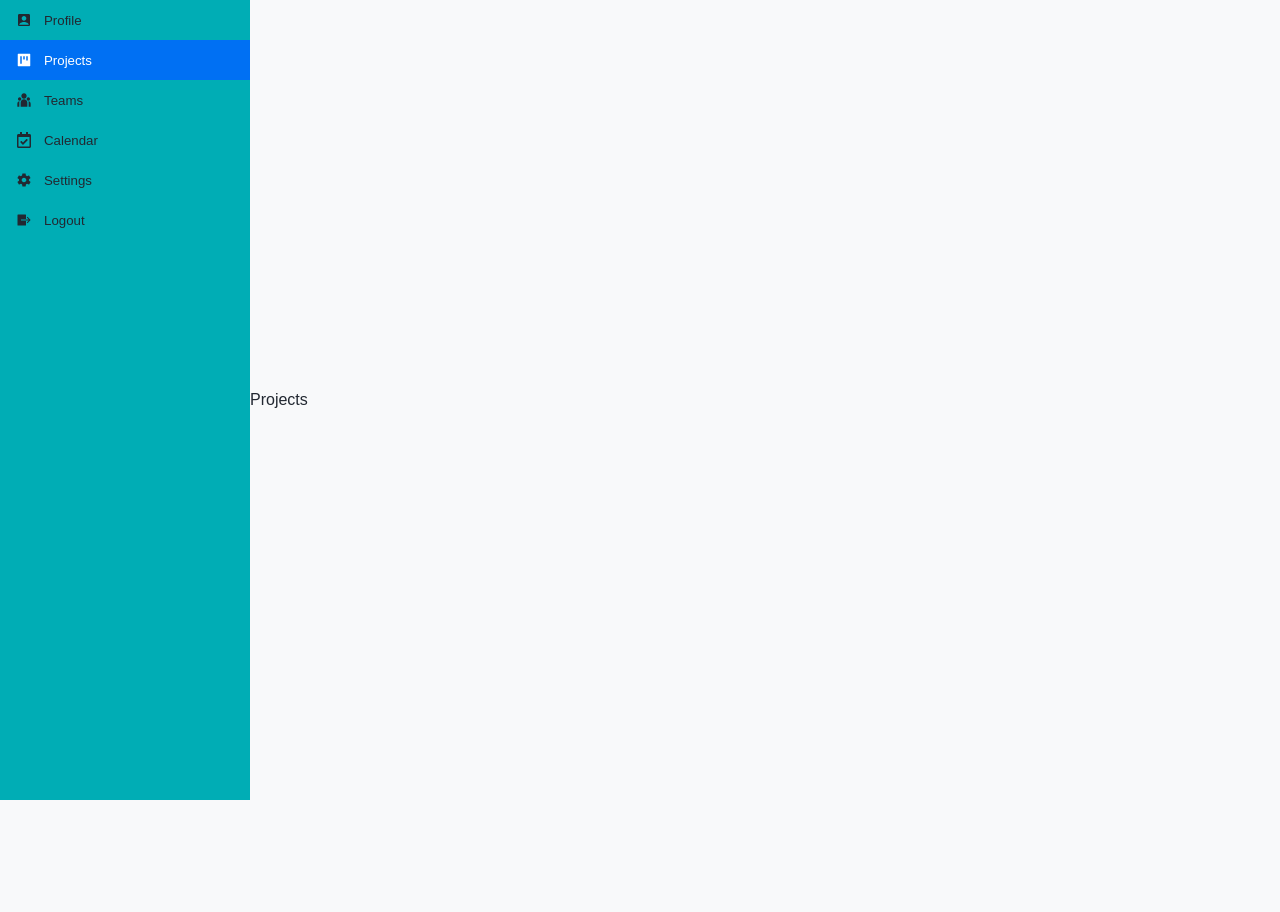
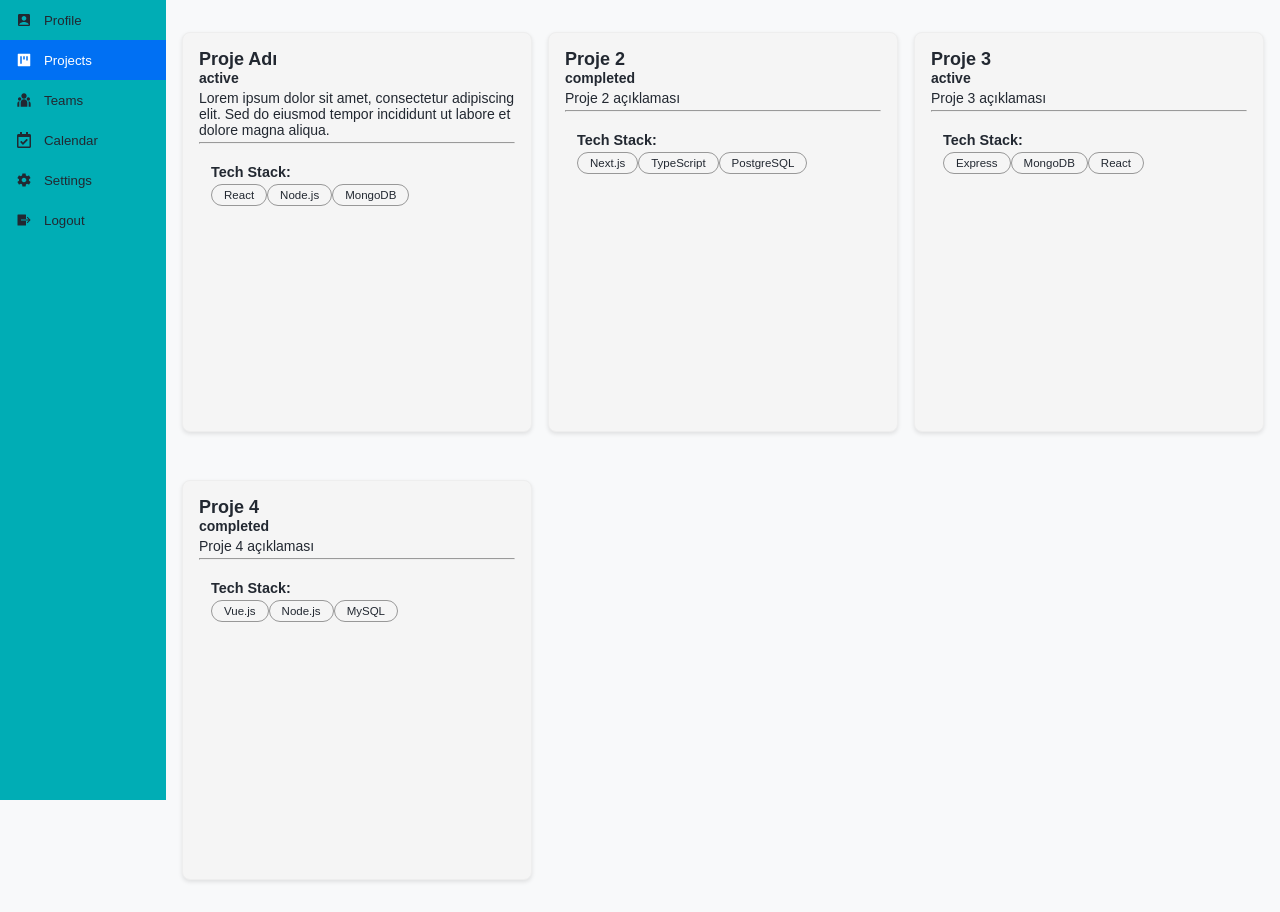
Before and after one commit to BurakSahin00/project-management-app, a Next.js app: page /home/projects in a window 1280 px wide. Before the commit the page ends 800 px from the top, so only its background shows below. Built offline with nearby package versions, Linux system fonts and the light colour scheme.

Commit message:
Project Cards Created

```diff
--- /dev/null
+++ b/src/app/components/project-card/ProjectCard.tsx
@@ -0,0 +1,34 @@
+import React from 'react'
+import styles from './project-card.module.css';
+import { spec } from 'node:test/reporters';
+
+export type ProjectCardProps = {
+    name: string;
+    description: string;
+    status: 'active' | 'completed';
+    stack: string[];
+    startDate: string;
+    endDate: string;
+    cardColor?: string; // Optional prop for card background color
+}
+
+const ProjectCard: React.FC<ProjectCardProps> = ({  name, description, status, startDate, endDate, cardColor, stack }) => {
+  return (
+    <div className={styles.projectCard} style={{ backgroundColor: cardColor || '#f5f5f5' }}>
+      <h3>{name}</h3>
+      <h4>{status}</h4>
+      <p>{description}</p>
+      <hr />
+      <div className={styles.techStack}>
+        <strong>Tech Stack:</strong>
+        <ul>
+          {stack.map((item, index) => (
+            <li key={index}>{item}</li>
+          ))}
+        </ul>
+      </div>
+    </div>
+  )
+}
+
+export default ProjectCard
--- /dev/null
+++ b/src/app/components/project-card/project-card.module.css
@@ -0,0 +1,56 @@
+.projectCard {
+    display: flex;
+    flex-direction: column;
+    width: 350px;
+    height: 400px;
+    border: 1px solid #eee;
+    border-radius: 8px;
+    background-color: #fff;
+    padding: 16px;
+    margin: 16px 0;
+    box-shadow: 0 2px 4px rgba(0, 0, 0, 0.1);
+}
+
+.projectCard h3 {
+    font-size: 18px;
+}
+
+.projectCard h4 {
+    font-size: 14px;
+}
+
+.projectCard h5 {
+    margin: 8px 0;
+    font-size: 1em;
+}
+
+.projectCard p {
+    margin: 4px 0;
+    font-size: 14px;
+}
+
+.techStack {
+    margin-top: 8px;
+    font-size: 0.9em;
+    padding: 12px;
+}
+
+.techStack ul {
+    display: flex;
+    flex-wrap: wrap;
+    padding: 0;
+    margin: 0;
+}
+
+.techStack li {
+    display: inline-block;
+    list-style-type: none;
+    font-size: 0.8em   ;
+    padding: 4px 12px;
+    border: solid 1px #989898;
+    border-radius: 20px;
+    width: auto;
+    height: auto;
+    box-sizing: border-box;
+    margin: 4px 0;
+}
--- a/src/app/components/side-navigation-bar/side-navigation-bar.module.css
+++ b/src/app/components/side-navigation-bar/side-navigation-bar.module.css
@@ -4,4 +4,6 @@
     width: 250px;
     height: 100vh;
     background-color: var(--primary);
+    position: sticky;
+    top: 0;
 }
--- a/src/app/home/layout.module.css
+++ b/src/app/home/layout.module.css
@@ -1,5 +1,4 @@
 .container {
   display: flex;
   flex-direction: row;
-  align-items: center;
 }
--- /dev/null
+++ b/src/app/home/projects/page.module.css
@@ -0,0 +1,7 @@
+.projectContainer {
+    display: grid;
+    grid-template-columns: repeat(3, 1fr); /* Her satırda 3 nesne */
+    gap: 16px; /* Kartlar arası boşluk */
+    padding: 16px;
+    justify-items: center;
+}
--- a/src/app/home/projects/page.tsx
+++ b/src/app/home/projects/page.tsx
@@ -1,9 +1,49 @@
 import React from 'react'
+import ProjectCard from '@/app/components/project-card/ProjectCard'
+import styles from './page.module.css';
+import { ProjectCardProps } from '@/app/components/project-card/ProjectCard';
+
+const ProjectCards: ProjectCardProps[] = [
+    {
+        name: "Proje Adı",
+        description: "Lorem ipsum dolor sit amet, consectetur adipiscing elit. Sed do eiusmod tempor incididunt ut labore et dolore magna aliqua.",
+        status: "active",
+        stack: ["React", "Node.js", "MongoDB"],
+        startDate: "2025-08-01",
+        endDate: "2025-08-31"
+    },
+    {
+        name: "Proje 2",
+        description: "Proje 2 açıklaması",
+        status: "completed",
+        stack: ["Next.js", "TypeScript", "PostgreSQL"],
+        startDate: "2025-07-01",
+        endDate: "2025-07-31"
+    },
+    {
+        name: "Proje 3",
+        description: "Proje 3 açıklaması",
+        status: "active",
+        stack: ["Express", "MongoDB", "React"],
+        startDate: "2025-06-01",
+        endDate: "2025-06-30"
+    },
+    {
+        name: "Proje 4",
+        description: "Proje 4 açıklaması",
+        status: "completed",
+        stack: ["Vue.js", "Node.js", "MySQL"],
+        startDate: "2025-05-01",
+        endDate: "2025-05-31"
+    }
+];
 
 const Projects: React.FC = () => {
   return (
-    <div>
-      Projects
+    <div className={styles.projectContainer}>
+      {ProjectCards.map((project, index) => (
+        <ProjectCard key={index} {...project} />
+      ))}
     </div>
   )
 }
```
Also changed, not shown: src/app/components/home-header-button/HomeHeaderButton.tsx (added), src/app/components/home-header-button/home-header-button.module.css (added), src/app/components/home-header/HomeHeader.tsx (added), src/app/components/home-header/home-header.module.css (added).
